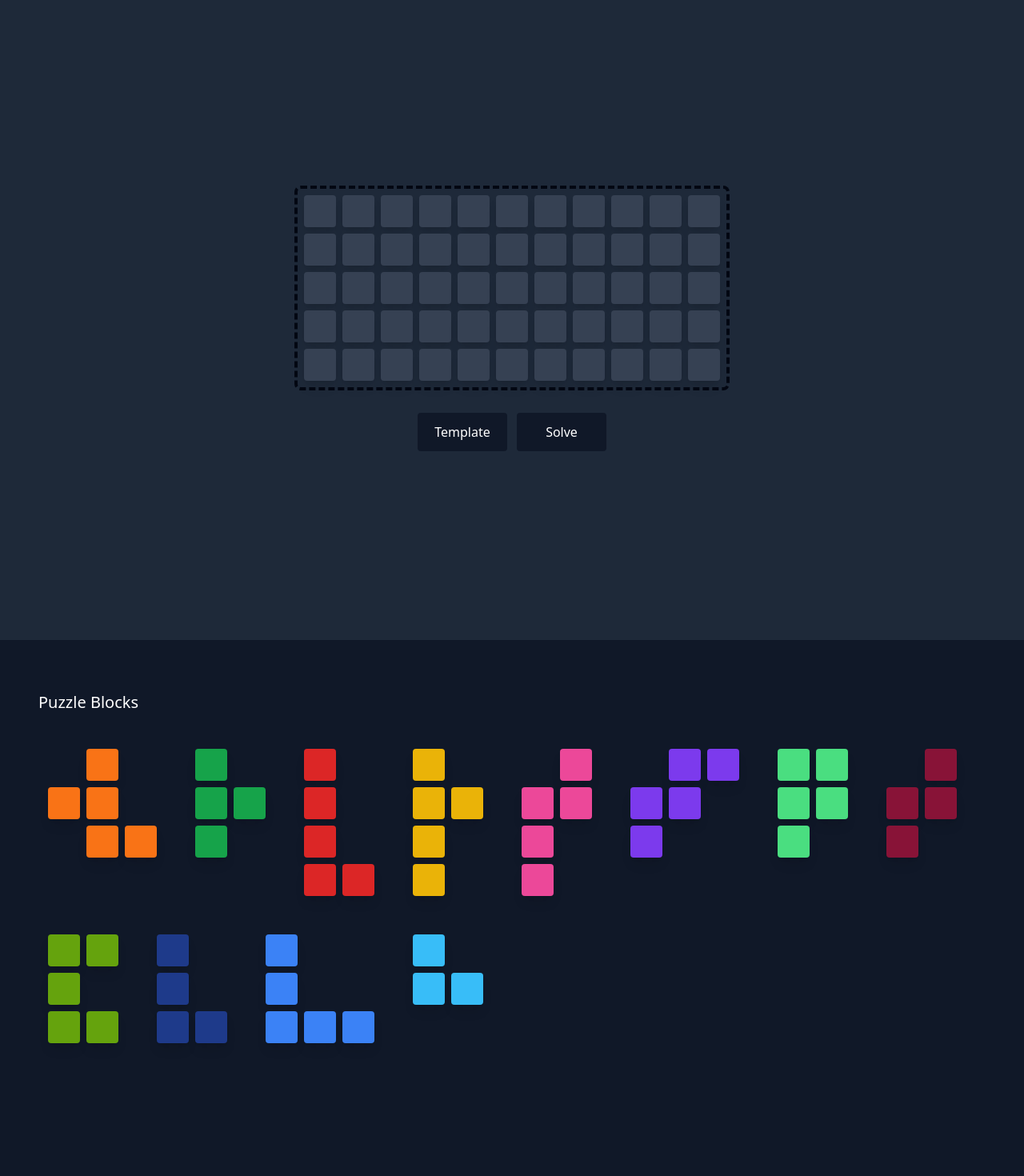
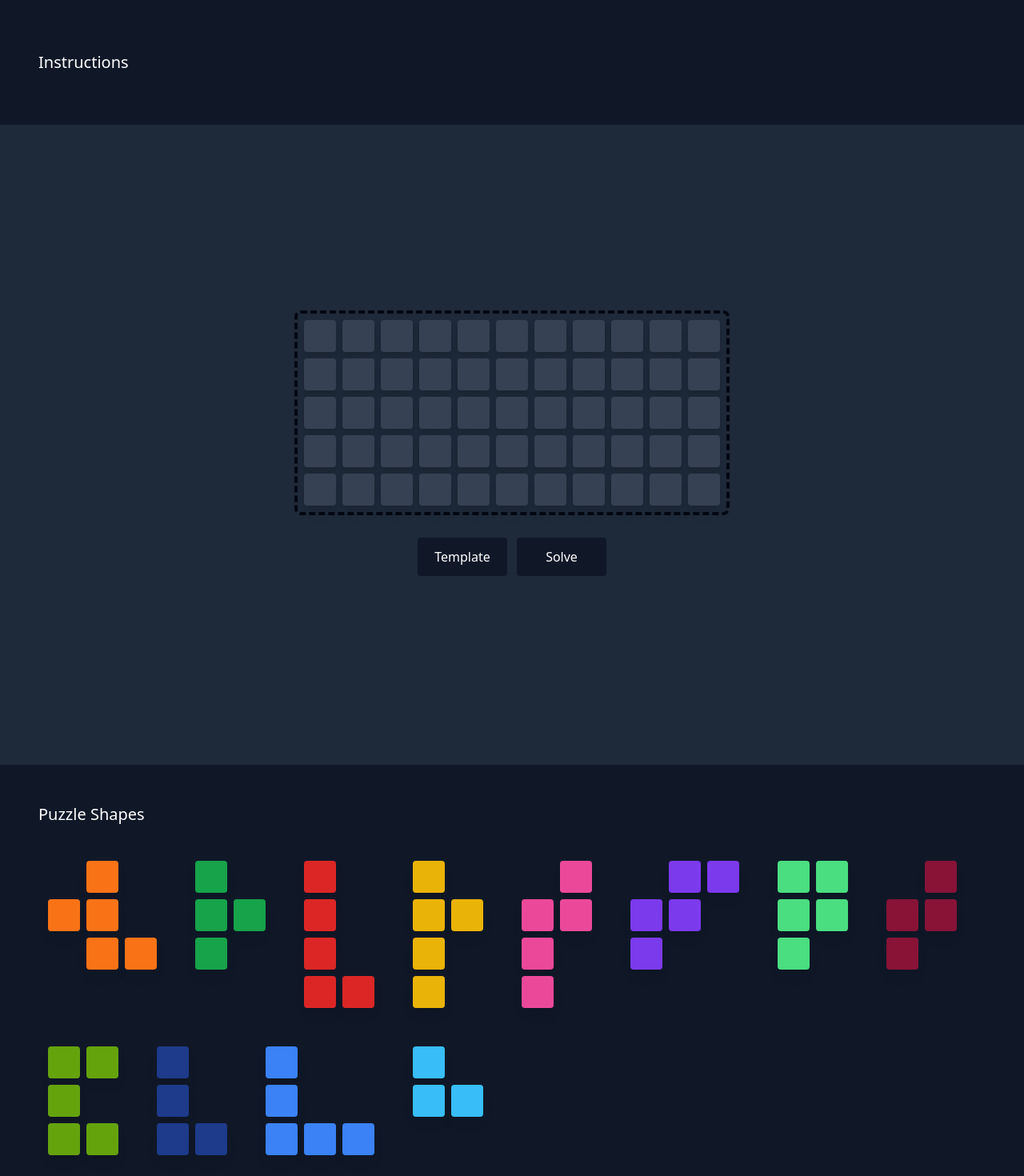
Before and after one commit to helgoyat/haloonie-puzzle, a Vue app: page / in a window 1280 px wide. Shown: the top 1470 px of the page at 80% size. Before the commit the page ends 1364 px from the top, so only its background shows below. Built offline with nearby package versions, Linux system fonts and the light colour scheme.

Commit message:
Create instructions section

```diff
--- a/src/App.vue
+++ b/src/App.vue
@@ -119,7 +119,7 @@ function handlePositionSelect(event: Event, index: number): void {
   if (!canva) return;
   cloneData.value = { blockId: selectedBlockId.value, positionIndex: index };
   canva.appendChild(container);
-  window.scrollTo(0, 0);
+  window.scrollTo(0, document.getElementById("board")?.offsetTop ?? 0);
 }
 
 function handleDragStart(event: PointerEvent) {
@@ -231,8 +231,13 @@ function handleDeleteClone() {
 </script>
 
 <template>
-  <main class="flex flex-col justify-center items-center gap-4">
+  <main class="flex flex-col justify-center items-center">
+    <div class="w-full p-12 m-4 text-white">
+      <div class="text-xl">Instructions</div>
+    </div>
+    <!-- Puzzle Board -->
     <div
+      id="board"
       class="flex flex-col justify-center items-center h-screen gap-8 bg-gray-800 w-full"
     >
       <div
@@ -282,9 +287,11 @@ function handleDeleteClone() {
         </button>
       </div>
     </div>
-    <!-- Puzzle Blocks -->
-    <div class="w-full bg-gray-900 p-12 text-white flex flex-col gap-8">
-      <div class="text-xl">Puzzle Blocks</div>
+    <!-- Puzzle Shapes -->
+    <div
+      class="w-full bg-gray-900 p-12 text-white flex flex-col gap-8 min-h-screen"
+    >
+      <div class="text-xl">Puzzle Shapes</div>
       <div class="flex flex-row items-start flex-wrap gap-6">
         <div
           v-for="block in blockList"
--- a/src/utils/index.ts
+++ b/src/utils/index.ts
@@ -185,8 +185,8 @@ export function addTemplateBlock(
   const result = [...canva.base];
   const isDuplicate = result.some((id) => id === blockId);
   if (isDuplicate) return "This block is already present on the board.";
+
   const entryLine = getLine(entryIndex, canva.x);
-
   const fitInX = entryLine === getLine(entryIndex + position.x - 1, canva.x);
   const fitInY = entryLine + position.y - 1 <= canva.y;
 
```
